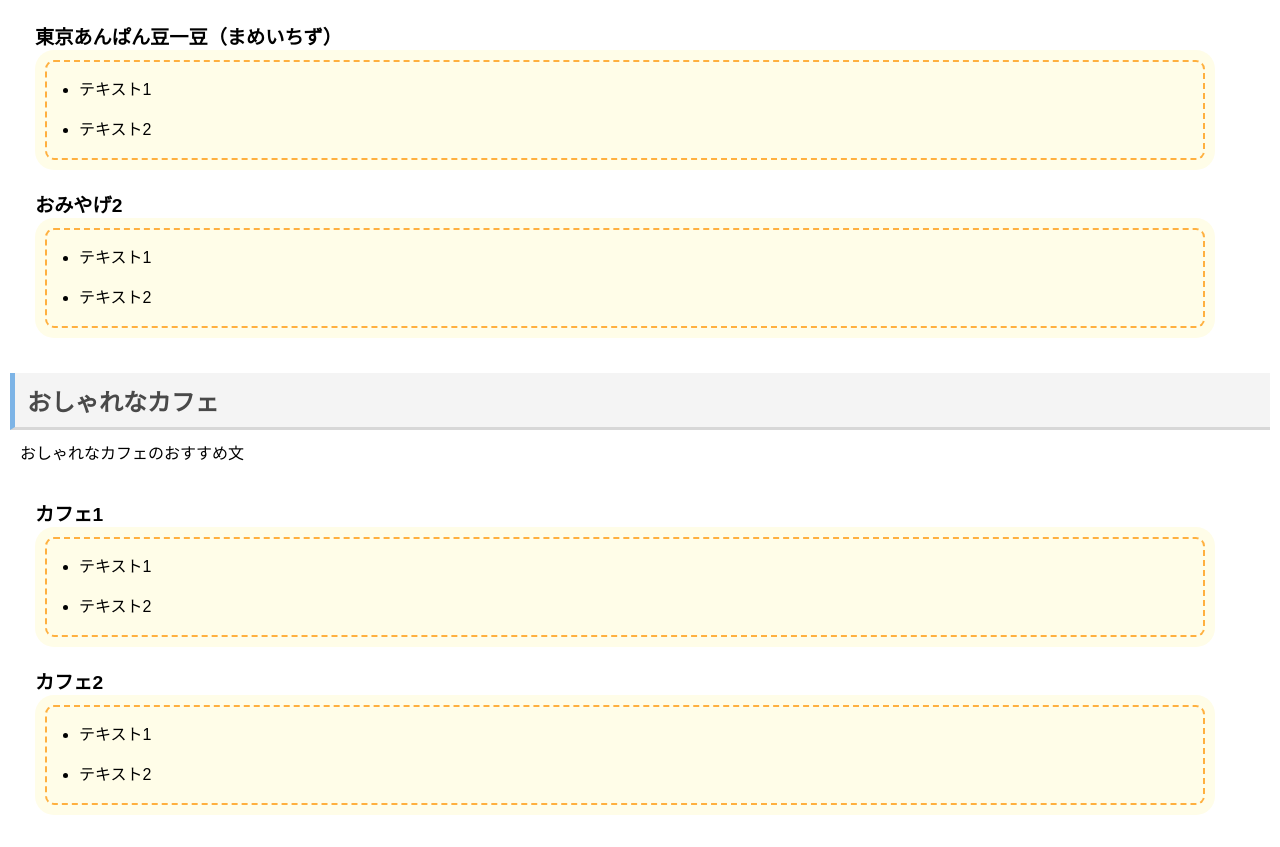
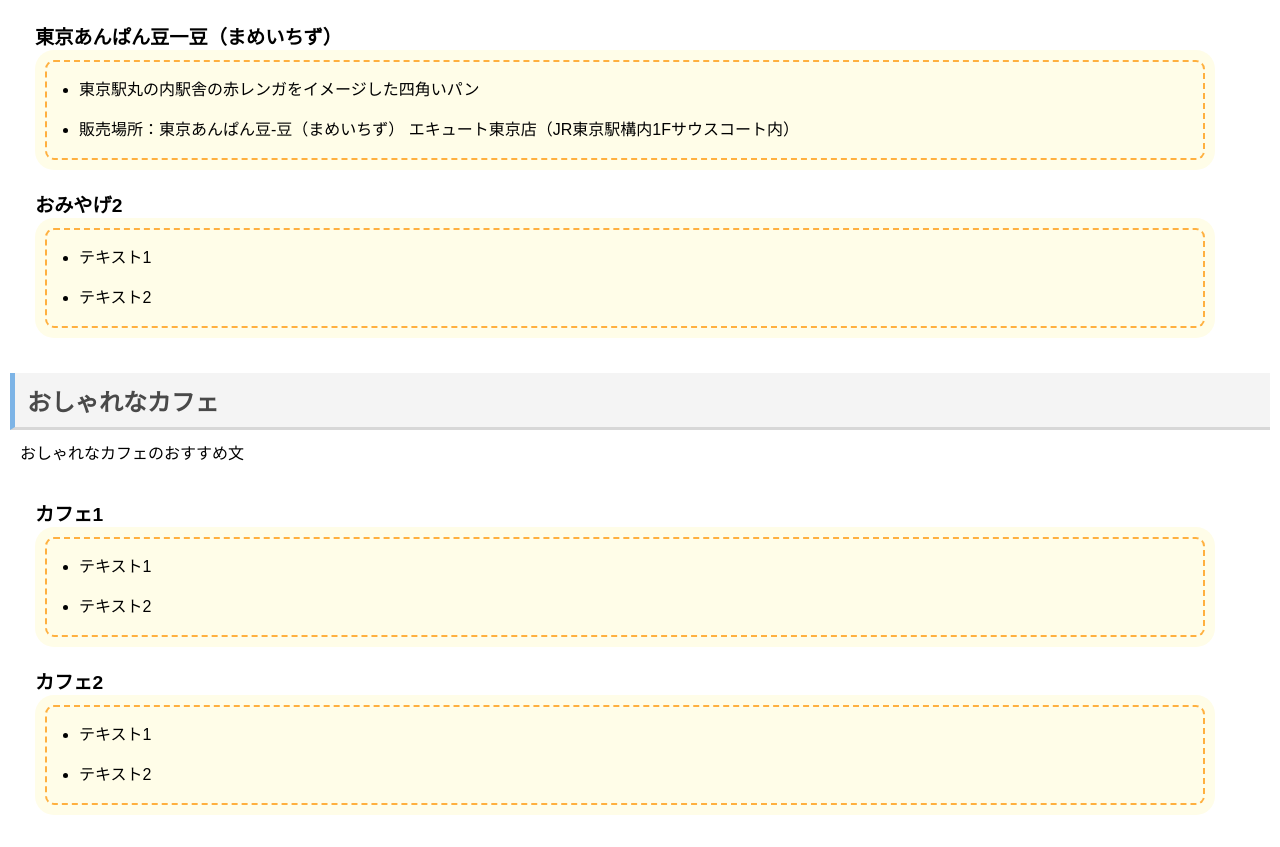
Before and after one commit to hb18a003/TokyoSightSeeingHTML, a plain HTML site: page index.html in a window 1280 px wide. Shown: the part 1257-2104 px from the top of the page. Drawn offline with Linux system fonts and the light colour scheme.

Commit message:
東京あんぱんに情報を追加しました。

```diff
--- a/index.html
+++ b/index.html
@@ -68,8 +68,8 @@
         <dt>東京あんぱん豆一豆（まめいちず）</dt>
         <dd>
             <ul>
-                <li>テキスト1</li>
-                <li>テキスト2</li>
+                <li>東京駅丸の内駅舎の赤レンガをイメージした四角いパン</li>
+                <li>販売場所：東京あんぱん豆-豆（まめいちず） エキュート東京店（JR東京駅構内1Fサウスコート内）</li>
             </ul>
         </dd>
         <dt>おみやげ2</dt>
```
